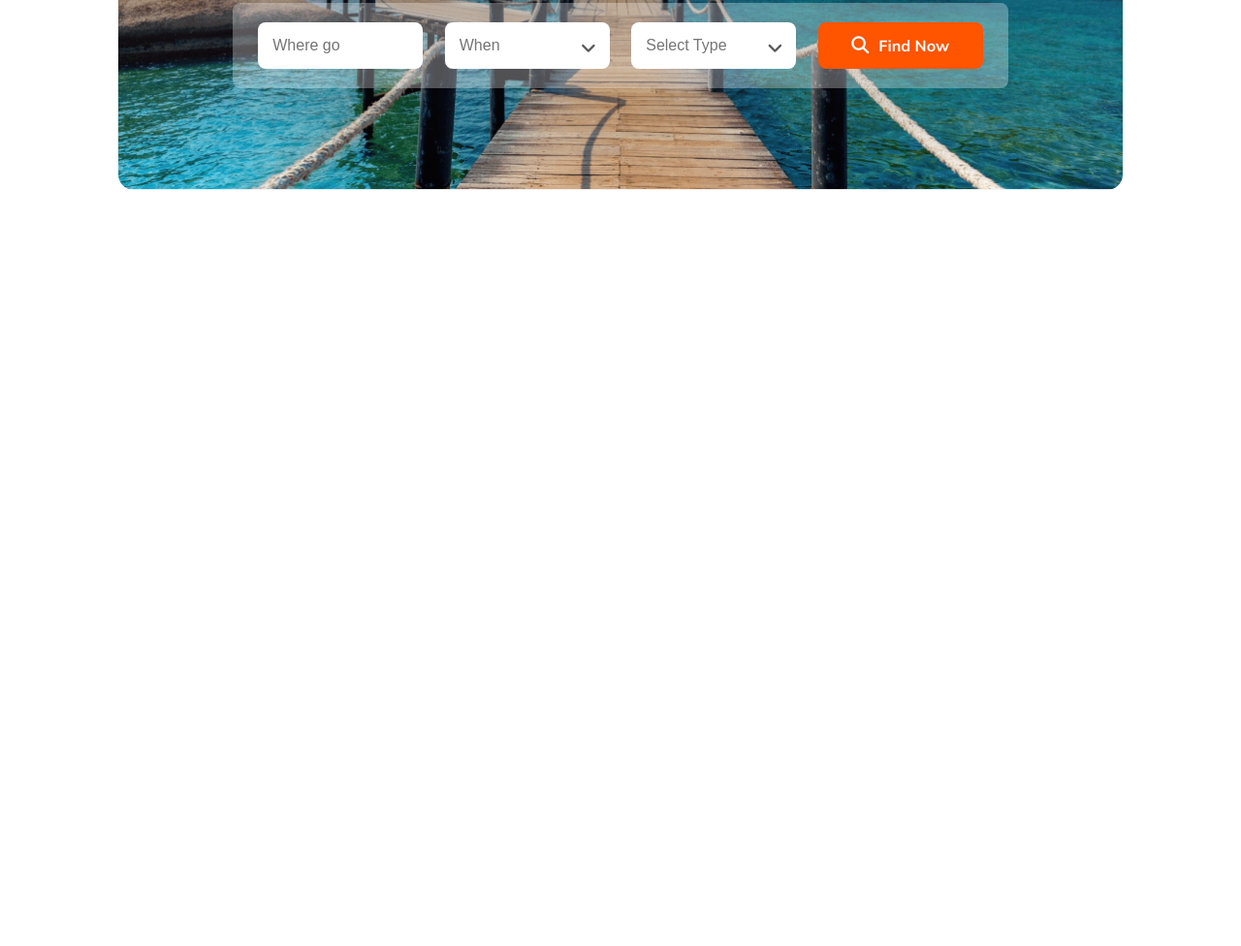
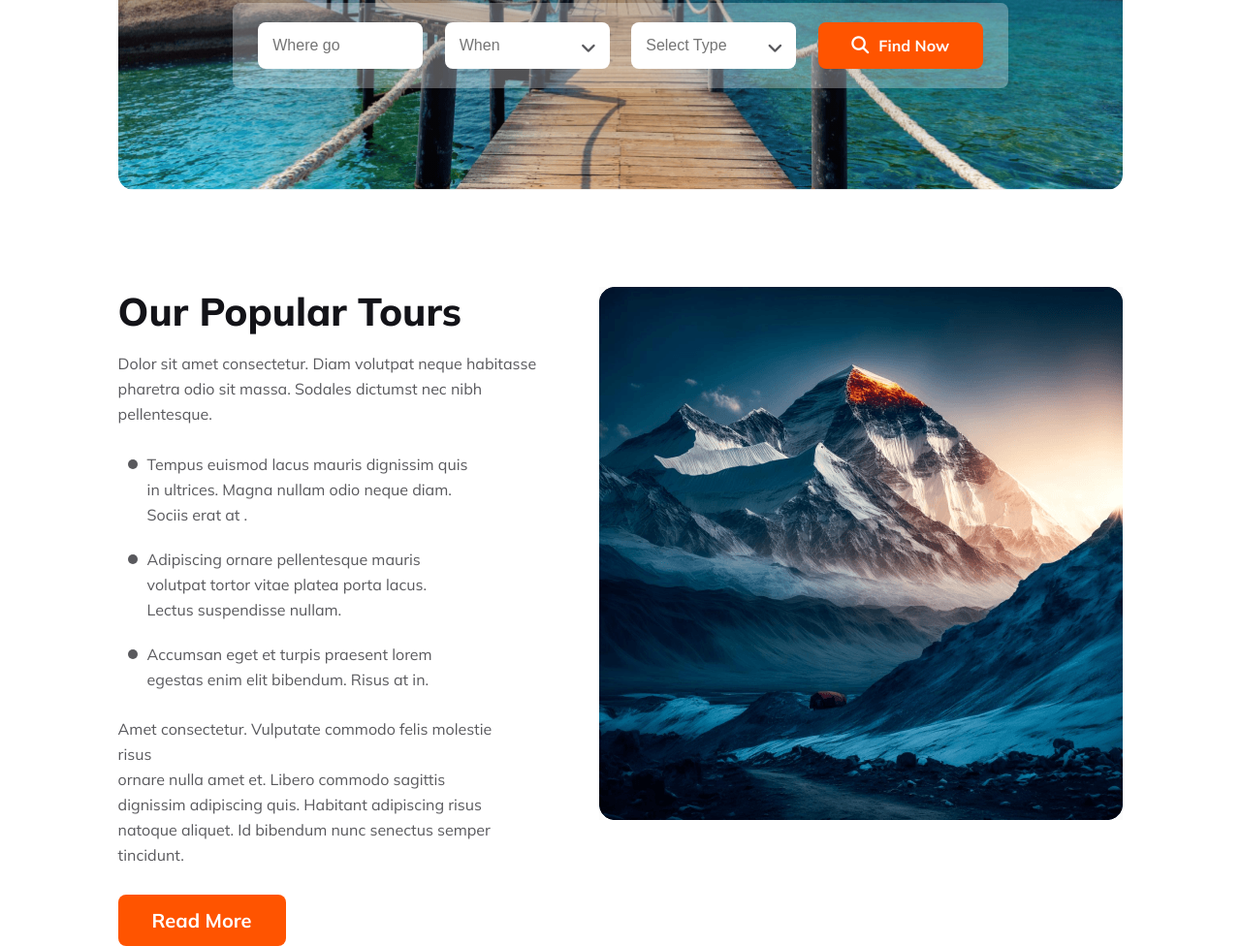
Before and after one commit to alaminwebdeveloper/travel-tours, a plain HTML site: page index.html in a window 1280 px wide. Shown: the part 464-1440 px from the top of the page at 97% size. Before the commit the page ends 800 px from the top, so only its background shows below. Drawn offline with Linux system fonts and the light colour scheme.

Commit message:
created the tour section

```diff
--- a/css/style.css
+++ b/css/style.css
@@ -206,3 +206,61 @@ p{
     font-size: var(--p-font-size);
     font-weight: 700;
  }
+
+ /* Start Tours Section Style Here */
+
+ #tours-section{
+    margin-top: 100px;
+ }
+.tours-area{
+    display: flex;
+    gap: 50px;
+}
+.tours-content h2{
+    font-size: var(--h-font-size);
+    color: var(--h-font-color);
+    font-weight: 800;
+}
+.tours-content > p{
+    font-size: var(--p-font-size);
+    color: var(--p-font-color);
+    font-weight: 400;
+    line-height: 26px;
+    margin: 16px 0;
+}
+.tours-list{
+    padding-right: 85px;
+}
+
+.tours-list p{
+    font-size: var(--p-font-size);
+    color: var(--p-font-color);
+    font-weight: 400;
+    line-height: 26px;
+    padding: 10px 0 10px 20px;
+    position: relative;
+    margin-left: 10px;
+
+}
+.tours-list p::before{
+    position: absolute;
+    content: "";
+    width: 10px;
+    height: 10px;
+    background-color: rgba(19, 19, 24, 0.70);
+    border-radius: 50%;
+    display: block;
+    top: 18px;
+    left: 0;
+}
+.tours-pra{
+    margin: 15px 0 42px 0;
+    padding-right: 50px;
+}
+
+.tours-pra p{
+    font-size: var(--p-font-size);
+    color: var(--p-font-color);
+    font-weight: 400;
+    line-height: 26px;
+}
--- a/index.html
+++ b/index.html
@@ -91,6 +91,46 @@
         </section>
         <!-- End Banner Section Here -->
 
+        <!-- Start Tours Section Here -->
+        <section id="tours-section">
+
+            <div class="container">
+                <div class="row">
+
+                    <div class="tours-area">
+
+                        <div class="tours-content">
+                            <h2>Our Popular Tours</h2>
+                            <p>Dolor sit amet consectetur. Diam volutpat neque habitasse pharetra odio sit massa. Sodales dictumst nec nibh pellentesque.</p>
+                            <div class="tours-list">
+                                <p>Tempus euismod lacus mauris dignissim quis in ultrices. Magna nullam odio neque diam. Sociis erat at .</p>
+
+                                <p>Adipiscing ornare pellentesque mauris volutpat tortor vitae platea porta lacus. Lectus suspendisse nullam.</p>
+
+                                <p> Accumsan eget et turpis praesent lorem egestas enim elit bibendum. Risus at in.</p>
+                            </div>
+
+                            <div class="tours-pra">
+                                <p> Amet consectetur. Vulputate commodo felis molestie risus</p>
+                                <p>ornare nulla amet et. Libero commodo sagittis dignissim adipiscing quis. Habitant adipiscing risus natoque aliquet. Id bibendum nunc senectus semper tincidunt.</p>
+                            </div>
+
+                            <div class="btn">
+                                <a href="#">Read More</a>
+                            </div>
+                        </div>
+
+                        <div class="tours-img">
+                            <img src="./images/rectangle4.png" alt="">
+                        </div>
+
+                    </div>
+
+                </div>
+            </div>
+
+        </section>
+        <!-- End Tours Section Here -->
 
 
 
```
